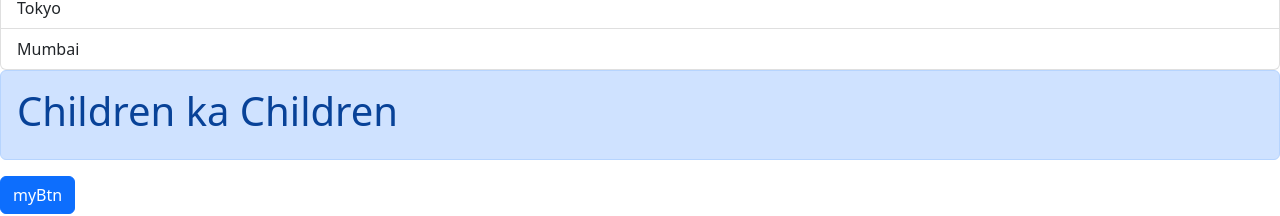
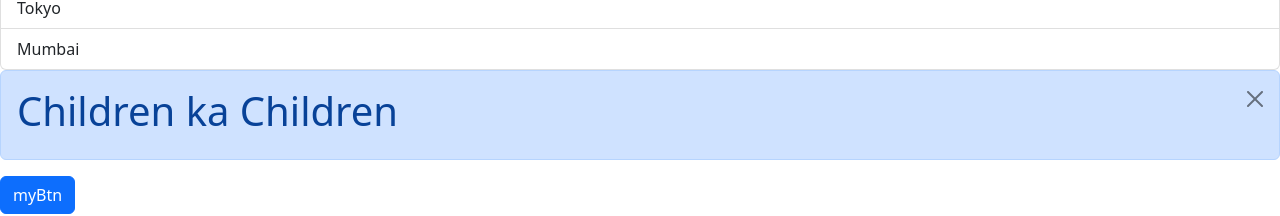
Before and after one commit to YashdeepN/react-ts-01, a React (Vite) app in the folder react-app/: page / in a window 1280 px wide. Both pictures are taken after a click on the button "myBtn". Shown: the part 151-367 px from the top of the page. Built offline with nearby package versions, Linux system fonts and the light colour scheme.

Commit message:
Alert component

```diff
--- a/react-app/src/App.tsx
+++ b/react-app/src/App.tsx
@@ -20,14 +20,18 @@
       />
 
       {showAlert && (
-        <Alert>
+        <Alert
+          onClick={() => {
+            setShowAlert(false);
+          }}
+        >
           <h1 className="danger">Children ka Children</h1>
         </Alert>
       )}
 
       <Buttons
         handleClick={() => {
-          setShowAlert((prev) => !prev);
+          setShowAlert(true);
         }}
       >
         myBtn
--- a/react-app/src/components/Alert.tsx
+++ b/react-app/src/components/Alert.tsx
@@ -2,10 +2,22 @@
 
 interface Props {
   children: ReactNode;
+  onClick: () => void;
 }
 
-const Alert = ({ children }: Props) => {
-  return <div className="alert alert-primary">{children}</div>;
+const Alert = ({ children, onClick }: Props) => {
+  return (
+    <div className="alert alert-primary alert-dismissible fade show">
+      {children}
+      <button
+        onClick={onClick}
+        type="button"
+        className="btn-close"
+        data-bs-dismiss="alert"
+        aria-label="Close"
+      ></button>
+    </div>
+  );
 };
 
 export default Alert;
```
